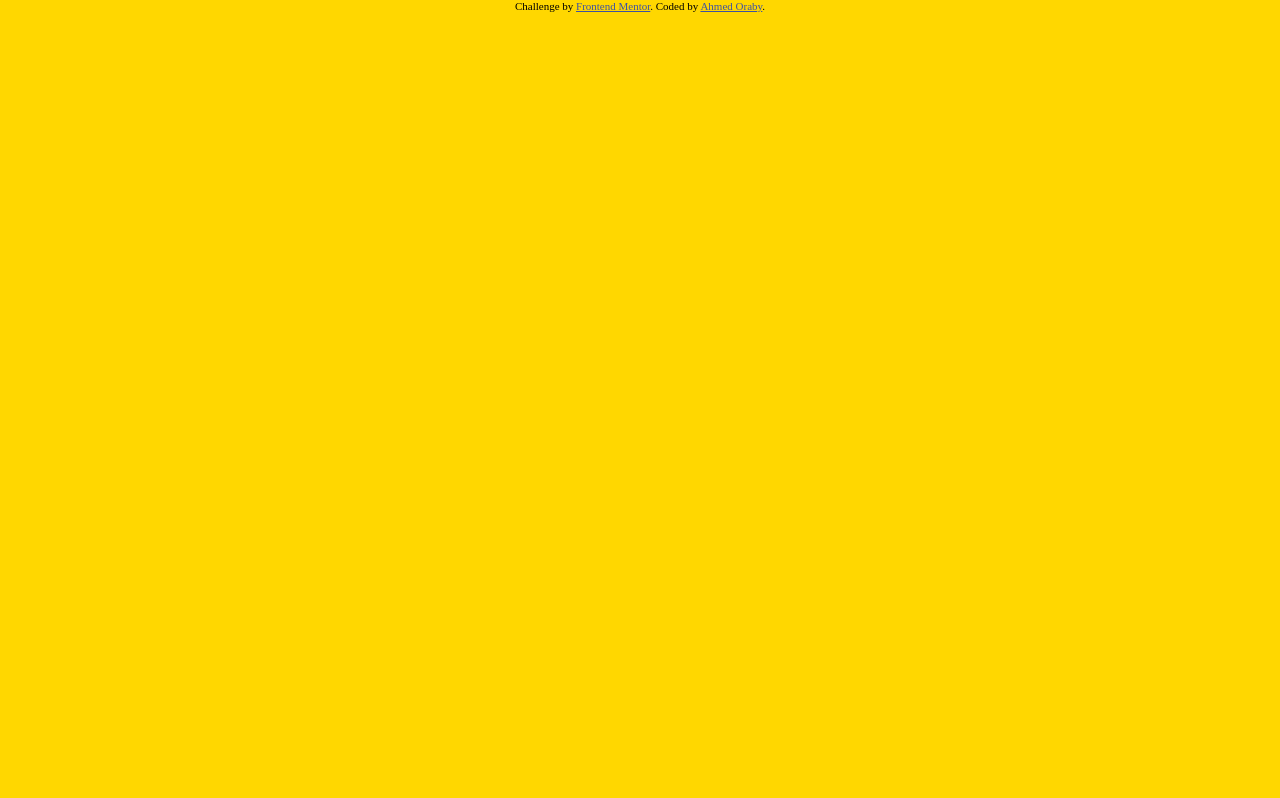
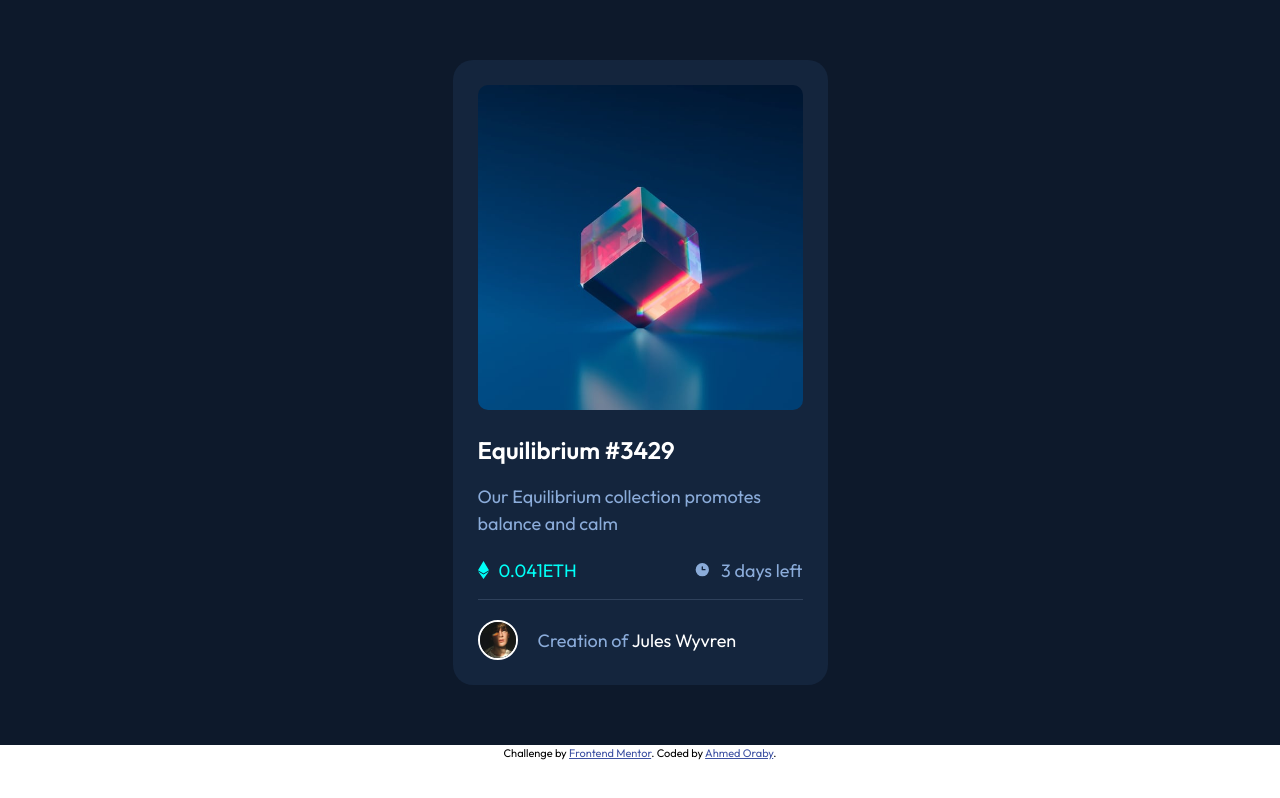
Before and after one commit to Ahmed-Oraby/NFT-preview-card, a plain HTML site: page index.html in a window 1280 px wide. Drawn offline with nearby package versions, Linux system fonts and the light colour scheme.

Commit message:
Define card structure and styles.

```diff
--- a/index.html
+++ b/index.html
@@ -5,6 +5,12 @@
         <meta http-equiv="X-UA-Compatible" content="IE=edge" />
         <meta name="viewport" content="width=device-width, initial-scale=1.0" />
         <link rel="icon" type="image/png" sizes="32x32" href="./images/favicon-32x32.png" />
+        <link rel="preconnect" href="https://fonts.googleapis.com" />
+        <link rel="preconnect" href="https://fonts.gstatic.com" crossorigin />
+        <link
+            href="https://fonts.googleapis.com/css2?family=Outfit:wght@300;400;600&display=swap"
+            rel="stylesheet"
+        />
         <link
             rel="stylesheet"
             href="https://cdnjs.cloudflare.com/ajax/libs/normalize/8.0.1/normalize.min.css"
@@ -16,10 +22,53 @@
         <title>Frontend Mentor | NFT preview card component</title>
     </head>
     <body>
-        <div class="attribution">
-            Challenge by
-            <a href="https://www.frontendmentor.io?ref=challenge" target="_blank">Frontend Mentor</a
-            >. Coded by <a href="#">Ahmed Oraby</a>.
+        <div class="container">
+            <div class="card">
+                <div class="card__content">
+                    <div class="card__image">
+                        <img src="images/image-equilibrium.jpg" alt="" />
+                    </div>
+                    <h1>Equilibrium #3429</h1>
+                    <p class="soft-blue">Our Equilibrium collection promotes balance and calm</p>
+                    <div class="card__footer">
+                        <div class="card__icon">
+                            <svg width="11" height="18" xmlns="http://www.w3.org/2000/svg">
+                                <path
+                                    d="M11 10.216 5.5 18 0 10.216l5.5 3.263 5.5-3.262ZM5.5 0l5.496 9.169L5.5 12.43 0 9.17 5.5 0Z"
+                                    fill="#00FFF8"
+                                />
+                            </svg>
+                            <p class="cyan">0.041ETH</p>
+                        </div>
+                        <div class="card__icon">
+                            <svg width="17" height="17" xmlns="http://www.w3.org/2000/svg">
+                                <path
+                                    d="M8.305 2.007a6.667 6.667 0 1 0 0 13.334 6.667 6.667 0 0 0 0-13.334Zm2.667 7.334H8.305a.667.667 0 0 1-.667-.667V6.007a.667.667 0 0 1 1.334 0v2h2a.667.667 0 0 1 0 1.334Z"
+                                    fill="#8BACD9"
+                                />
+                            </svg>
+                            <p class="soft-blue">3 days left</p>
+                        </div>
+                    </div>
+                    <div class="line"></div>
+                    <div class="card__credit">
+                        <div class="card__avatar">
+                            <img src="images/image-avatar.png" alt="" />
+                        </div>
+                        <p class="soft-blue">
+                            Creation of <span class="author">Jules Wyvren</span>
+                        </p>
+                    </div>
+                </div>
+            </div>
         </div>
+        <footer>
+            <div class="attribution">
+                Challenge by
+                <a href="https://www.frontendmentor.io?ref=challenge" target="_blank"
+                    >Frontend Mentor</a
+                >. Coded by <a href="#">Ahmed Oraby</a>.
+            </div>
+        </footer>
     </body>
 </html>
--- a/style.css
+++ b/style.css
@@ -1,5 +1,131 @@
+*,
+*::after,
+*::before {
+    box-sizing: border-box;
+    margin: 0;
+    padding: 0;
+}
+
+:root {
+    --color-softblue: hsl(215, 51%, 70%);
+    --color-cyan: hsl(178, 100%, 50%);
+    --color-main-bg: hsl(217, 54%, 11%);
+    --color-card-bg: hsl(216, 50%, 16%);
+    --color-line: hsl(215, 32%, 27%);
+}
+
+html {
+    font-size: 62.5%;
+}
+
 body {
-    background-color: gold;
+    font-family: "Outfit", sans-serif;
+    font-size: 1.8rem;
+    line-height: 1.5;
+}
+
+.container {
+    background-color: var(--color-main-bg);
+    margin: auto;
+    padding: 6rem 0;
+}
+
+.card {
+    max-width: 375px;
+    margin: auto;
+    padding: 2.5rem;
+    border-radius: 20px;
+    background-color: var(--color-card-bg);
+}
+
+.card__content img {
+    width: 100%;
+    border-radius: 10px;
+    object-fit: cover;
+}
+
+.card__image {
+    position: relative;
+}
+
+.card__image:hover::before {
+    content: url(images/icon-view.svg);
+    position: absolute;
+    background-color: hsla(178, 100%, 50%, 0.4);
+    width: 100%;
+    height: 98%;
+    border-radius: 10px;
+    display: inline-flex;
+    justify-content: center;
+    align-items: center;
+    cursor: pointer;
+}
+
+.card__content h1 {
+    font-size: 2.4rem;
+    color: #fff;
+    margin: 1.5rem 0;
+}
+
+.card__content h1:hover {
+    color: var(--color-cyan);
+    cursor: pointer;
+}
+
+.card__icon {
+    display: flex;
+}
+
+.card__icon p {
+    margin-left: 1rem;
+}
+
+.card__icon svg {
+    position: relative;
+    top: 4px;
+}
+
+.card__footer {
+    display: flex;
+    justify-content: space-between;
+    margin-top: 2rem;
+}
+
+.card__credit {
+    display: flex;
+    justify-content: start;
+    align-items: center;
+    margin-top: 2rem;
+}
+
+.card__avatar {
+    border: 2px solid white;
+    border-radius: 100%;
+    width: 40px;
+    height: 40px;
+    margin-right: 2rem;
+}
+
+.line {
+    border-top: 1px solid var(--color-line);
+    margin-top: 1.5rem;
+}
+
+.author {
+    color: #fff;
+}
+
+.author:hover {
+    color: var(--color-cyan);
+    cursor: pointer;
+}
+
+.cyan {
+    color: var(--color-cyan);
+}
+
+.soft-blue {
+    color: var(--color-softblue);
 }
 
 .attribution {
```
